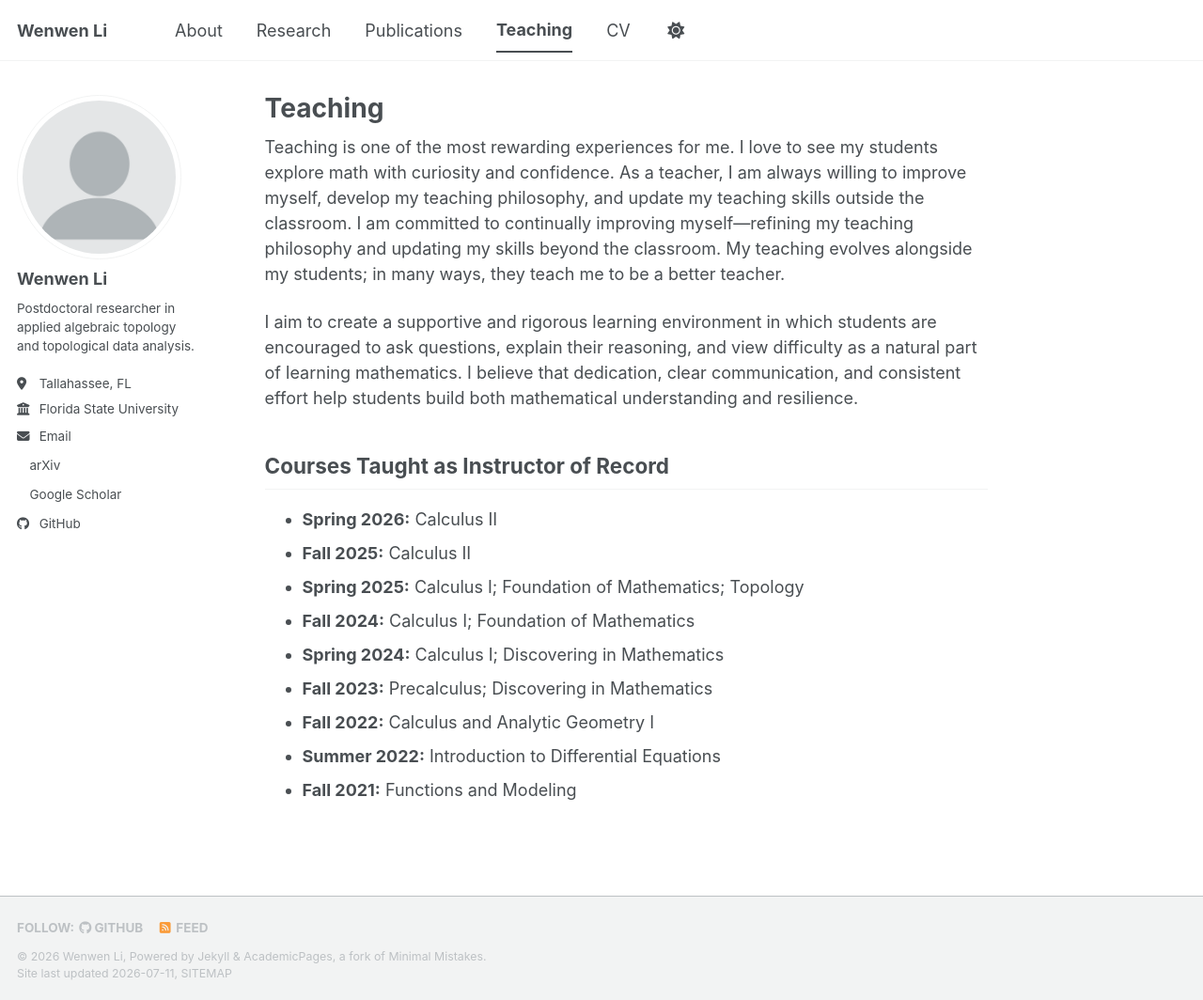
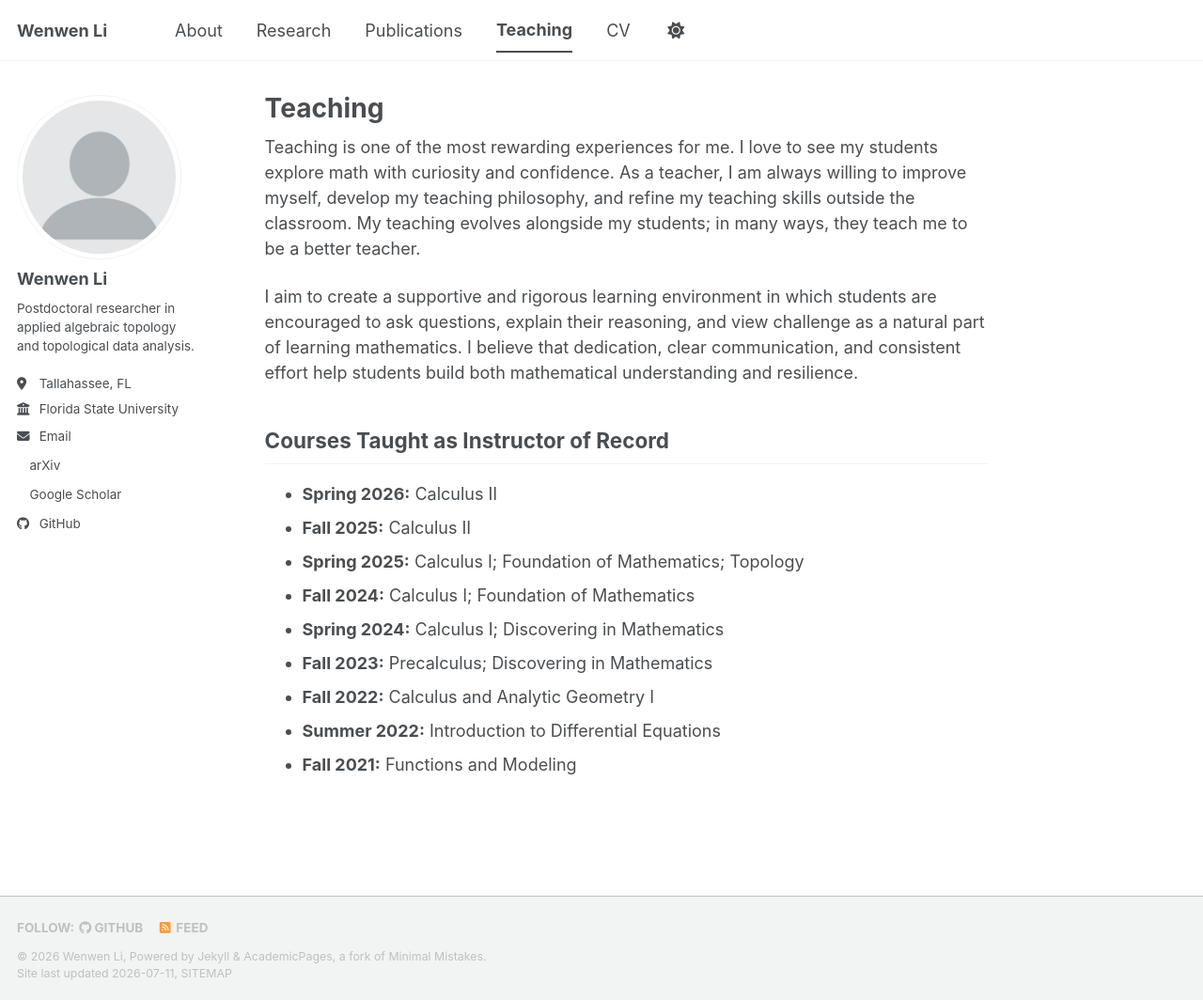
Before and after one commit to ajmaths/ajmaths.github.io, a Jekyll site: the page built from _pages/teaching.html, in a window 1280 px wide and 1064 px high. Shown: the whole window at 94% size. Built offline with Jekyll 4.4.1, drawn with Linux system fonts in a browser that asks for light colours; a style sheet for code colours, icons or effects is not loaded.

Commit message:
Refine teaching philosophy and update wording
Updated wording for clarity and consistency in teaching philosophy.

```diff
--- a/_pages/teaching.html
+++ b/_pages/teaching.html
@@ -6,10 +6,10 @@ author_profile: true
 ---
 
 <p>
-Teaching is one of the most rewarding experiences for me. I love to see my students explore math with curiosity and confidence. As a teacher, I am always willing to improve myself, develop my teaching philosophy, and update my teaching skills outside the classroom. I am committed to continually improving myself—refining my teaching philosophy and updating my skills beyond the classroom. My teaching evolves alongside my students; in many ways, they teach me to be a better teacher.
+Teaching is one of the most rewarding experiences for me. I love to see my students explore math with curiosity and confidence. As a teacher, I am always willing to improve myself, develop my teaching philosophy, and refine my teaching skills outside the classroom. My teaching evolves alongside my students; in many ways, they teach me to be a better teacher.
 
 <p>
-I aim to create a supportive and rigorous learning environment in which students are encouraged to ask questions, explain their reasoning, and view difficulty as a natural part of learning mathematics. I believe that dedication, clear communication, and consistent effort help students build both mathematical understanding and resilience.
+I aim to create a supportive and rigorous learning environment in which students are encouraged to ask questions, explain their reasoning, and view challenge as a natural part of learning mathematics. I believe that dedication, clear communication, and consistent effort help students build both mathematical understanding and resilience.
 </p>
 
 <h2>Courses Taught as Instructor of Record</h2>
```
